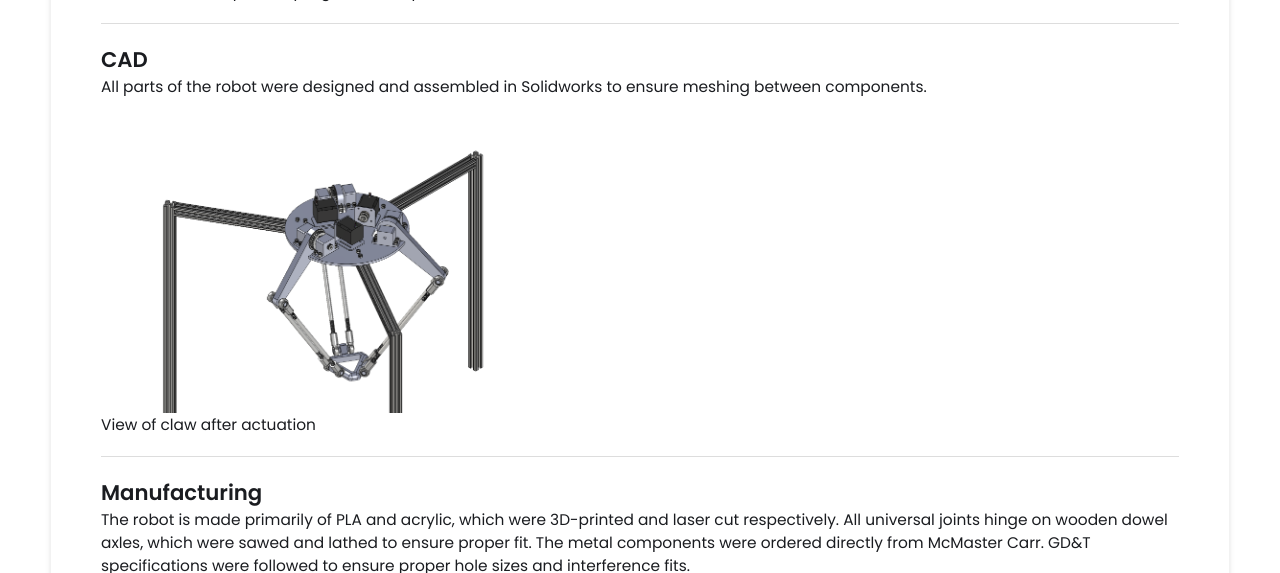
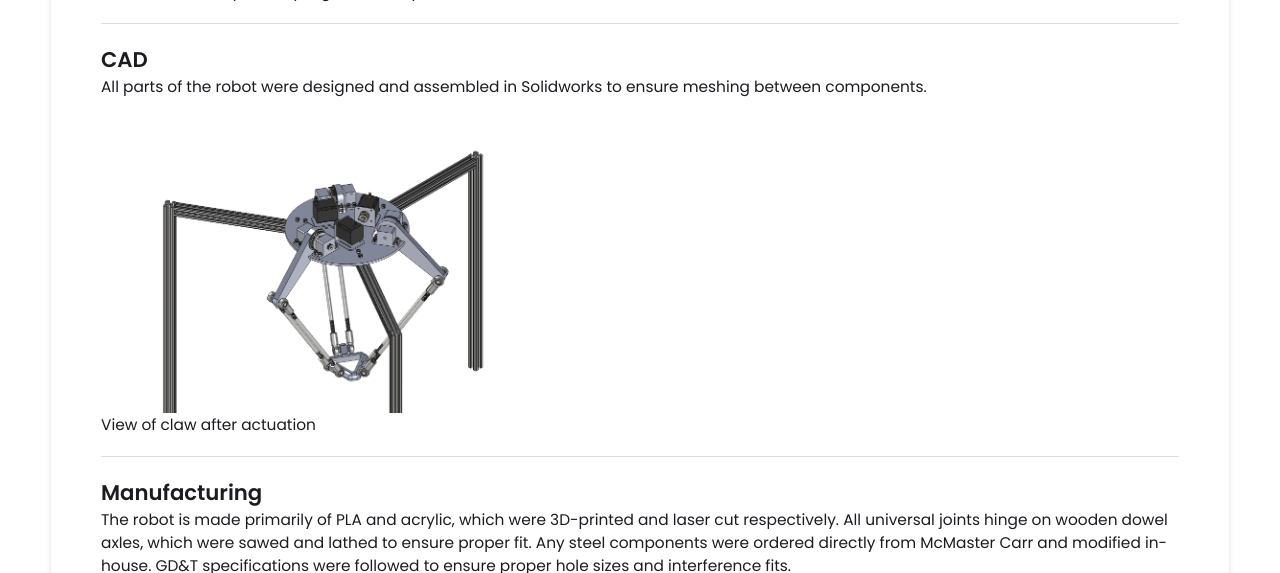
Before and after one commit to rileytinianov/rileytinianov.github.io, a Jekyll site: the page built from _projects/Delta Robot/index.md, in a window 1280 px wide. Shown: the part 1172-1745 px from the top of the page. Built offline with Jekyll 4.4.1, drawn with Linux system fonts in a browser that asks for light colours; grey boxes are pictures that could not be loaded.

Commit message:
Update index.md

```diff
--- a/_projects/Delta Robot/index.md
+++ b/_projects/Delta Robot/index.md
@@ -32,7 +32,7 @@ View of claw after actuation
 ---
 
 ## Manufacturing
-The robot is made primarily of PLA and acrylic, which were 3D-printed and laser cut respectively. All universal joints hinge on wooden dowel axles, which were sawed and lathed to ensure proper fit. The metal components were ordered directly from McMaster Carr. GD&T specifications were followed to ensure proper hole sizes and interference fits.
+The robot is made primarily of PLA and acrylic, which were 3D-printed and laser cut respectively. All universal joints hinge on wooden dowel axles, which were sawed and lathed to ensure proper fit. Any steel components were ordered directly from McMaster Carr and modified in-house. GD&T specifications were followed to ensure proper hole sizes and interference fits.
 
 <div style="display: flex; gap: 10px;">
   <img src="/imagesreal/3D parts.png" height="300" alt="Hub1">
```
